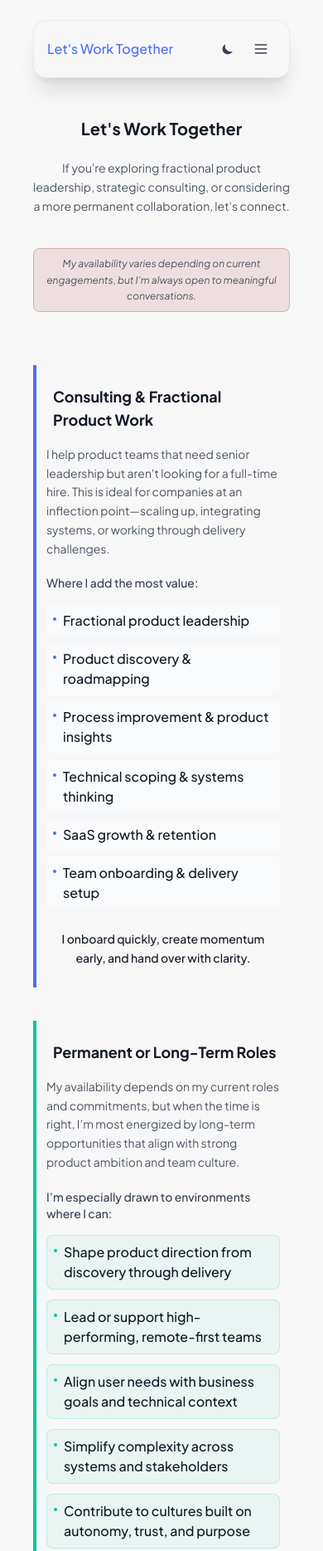
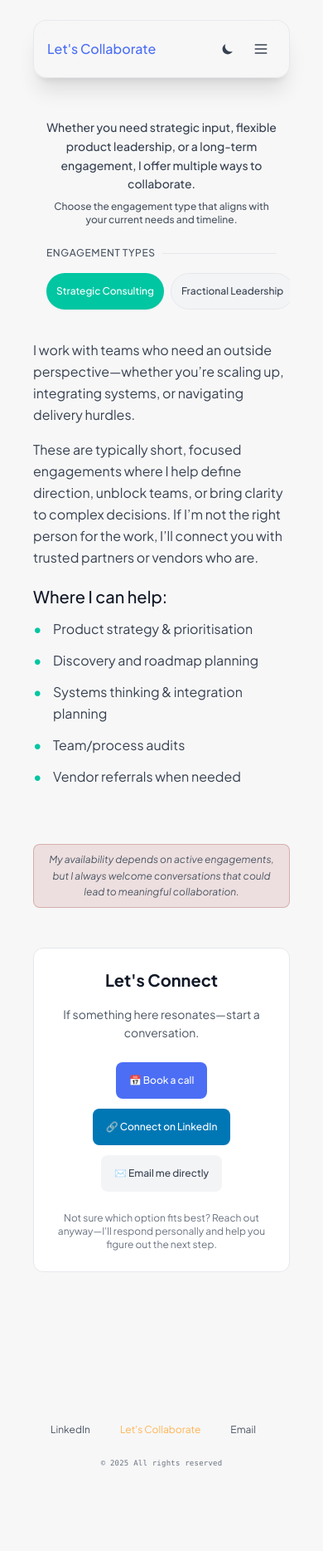
Before and after one commit to gustavdup/portfolio-website, an Astro site: page /lets-work-together in a window 390 px wide. Shown: the top 1869 px of the page at 83% size. After the commit the page ends 1811 px from the top, so only its background shows below. Built offline with nearby package versions, Linux system fonts and the light colour scheme; Astro itself is replaced by a stand-in of ours.

Commit message:
update collaberate page and add anchors to experience

```diff
--- a/src/components/ExperienceListReact.jsx
+++ b/src/components/ExperienceListReact.jsx
@@ -31,46 +31,90 @@ export default function ExperienceList({
         setSelectedRole(newRole);
         setIsTransitioning(false);
       }, 150);
+
+      // Update URL with anchor
+      const anchor = roleDescriptions[newRole].anchor;
+      if (anchor) {
+        window.history.pushState(null, null, `#${anchor}`);
+      }
     }
   };
 
   const roleDescriptions = {
     ProductStrategist: {
       title: "Product Strategist",
+      anchor: "product-strategist",
       description: "Defines product vision, market alignment, and growth priorities—balancing user needs, business value, and feasibility to create long-term impact.",
       skills: []
     },
     ExecutionLead: {
       title: "Execution Lead",
+      anchor: "execution-lead",
       description: "Turns plans into shipped outcomes—leading delivery across complex environments while balancing speed, quality, and strategic trade-offs to stay aligned with product goals.",
       skills: []
     },
     DigitalEnabler: {
       title: "Digital Enabler",
+      anchor: "digital-enabler",
       description: "Builds and refines internal platforms, tools, and automation—improving operational visibility, team efficiency, and cross-system data flows.",
       skills: []
     },
     FractionalPm: {
       title: "Fractional PM",
+      anchor: "fractional-pm",
       description: "Rapidly adapts to client needs—jumping into high-context environments to scope, align, and deliver as a flexible and experienced product partner.",
       skills: []
     },
     CollaborativeLeader: {
       title: "Collaborative Leader",
+      anchor: "collaborative-leader",
       description: "Shapes open, outcome-focused team culture—championing transparency, psychological safety, and shared ownership to unlock high performance.",
       skills: []
     },
     CommercialStrategist: {
       title: "Commercial Strategist",
+      anchor: "commercial-strategist",
       description: "Connects product thinking with business outcomes—building scalable models, pricing, market narratives, and systems that drive adoption and growth.",
       skills: []
     },
     StrategicTechnologist: {
       title: "Strategic Technologist",
+      anchor: "strategic-technologist",
       description: "Bridges product, architecture, and platform evolution—collaborating with engineers and domain experts to make informed, sustainable technology decisions.",
       skills: []
     }
   };
+
+  // Handle initial page load and anchor navigation
+  useEffect(() => {
+    const hash = window.location.hash.substring(1);
+    if (hash) {
+      const roleKey = Object.keys(roleDescriptions).find(
+        key => roleDescriptions[key].anchor === hash
+      );
+      if (roleKey) {
+        setSelectedRole(roleKey);
+      }
+    }
+
+    // Handle browser back/forward navigation
+    const handlePopState = () => {
+      const hash = window.location.hash.substring(1);
+      if (hash) {
+        const roleKey = Object.keys(roleDescriptions).find(
+          key => roleDescriptions[key].anchor === hash
+        );
+        if (roleKey) {
+          setSelectedRole(roleKey);
+        }
+      } else {
+        setSelectedRole("ProductStrategist");
+      }
+    };
+
+    window.addEventListener('popstate', handlePopState);
+    return () => window.removeEventListener('popstate', handlePopState);
+  }, []);
 
   const currentRole = roleDescriptions[selectedRole];
 
@@ -129,7 +173,7 @@ export default function ExperienceList({
         </div>
 
         {/* Role Description Section - Clean header design */}
-        <div className={`mb-10 transition-all duration-300 ${isTransitioning ? 'opacity-50' : 'opacity-100'}`}>
+        <div id={currentRole.anchor} className={`mb-10 transition-all duration-300 ${isTransitioning ? 'opacity-50' : 'opacity-100'}`}>
           <div className="border-l-4 border-secondary pl-6 pr-4 py-6">
             <div className="flex items-center gap-3 mb-3">
               <h3 className="text-xl font-semibold text-text-light dark:text-text-dark">{currentRole.title}</h3>
--- a/src/components/Navbar.astro
+++ b/src/components/Navbar.astro
@@ -26,7 +26,7 @@ const getCurrentPageName = (path: string) => {
   if (path.startsWith('/projects')) return 'Portfolio';
   if (path.startsWith('/experience')) return 'Experience';
   if (path.startsWith('/articles')) return 'Articles';
-  if (path.startsWith('/lets-work-together')) return 'Let\'s Work Together';
+  if (path.startsWith('/lets-work-together')) return 'Let\'s Collaborate';
   return 'Navigation';
 };
 ---
@@ -124,7 +124,7 @@ const getCurrentPageName = (path: string) => {
               <svg class="h-5 w-5" fill="none" stroke="currentColor" viewBox="0 0 24 24">
                 <path stroke-linecap="round" stroke-linejoin="round" stroke-width="2" d="M17 20h5v-2a3 3 0 00-5.356-1.857M17 20H7m10 0v-2c0-.656-.126-1.283-.356-1.857M7 20H2v-2a3 3 0 015.356-1.857M7 20v-2c0-.656.126-1.283.356-1.857m0 0a5.002 5.002 0 019.288 0M15 7a3 3 0 11-6 0 3 3 0 016 0zm6 3a2 2 0 11-4 0 2 2 0 014 0zM7 10a2 2 0 11-4 0 2 2 0 014 0z" />
               </svg>
-              <span>Let's Work Together</span>
+              <span>Let's Collaborate</span>
             </div>
           </a>
         </div>
@@ -153,7 +153,7 @@ const getCurrentPageName = (path: string) => {
           <span class={`absolute -bottom-0.5 left-0 h-[1.5px] bg-primary transition-all duration-300 ${isActive('/articles') ? 'w-full' : 'w-0 group-hover:w-full'}`}></span>
         </a>
       )}
-      <a class={`relative group font-medium transition-colors duration-200 px-2 ${isActive('/lets-work-together') ? 'text-primary' : 'text-gray-600 dark:text-gray-400 hover:text-primary'}`} href="/lets-work-together">Let's Work Together
+      <a class={`relative group font-medium transition-colors duration-200 px-2 ${isActive('/lets-work-together') ? 'text-primary' : 'text-gray-600 dark:text-gray-400 hover:text-primary'}`} href="/lets-work-together">Let's Collaborate
         <span class={`absolute -bottom-0.5 left-0 h-[1.5px] bg-primary transition-all duration-300 ${isActive('/lets-work-together') ? 'w-full' : 'w-0 group-hover:w-full'}`}></span>
       </a>
     </div>
--- a/src/content.config.ts
+++ b/src/content.config.ts
@@ -204,6 +204,29 @@ const experienceStrategicTechnologist = defineCollection({
   }),
 });
 
+const workWithMe = defineCollection({
+  type: 'content',
+  schema: z.object({
+    title: z.string(),
+    type: z.string().optional(), // "contact" for contact section, undefined for tabs
+    slug: z.string().optional(),
+    order: z.number().optional(),
+    cta: z.string().optional(),
+    ctaLink: z.string().optional(),
+    // For contact.md specifically
+    email: z.string().optional(),
+    linkedin: z.string().optional(),
+    calendar_link: z.string().optional(),
+    header_text: z.string().optional(),
+    footer_text: z.string().optional(),
+    buttons: z.object({
+      book_call: z.string(),
+      linkedin: z.string(),
+      email: z.string(),
+    }).optional(),
+  }),
+});
+
 // Export collections for Astro to pick up
 export const collections = {
 
@@ -222,4 +245,5 @@ export const collections = {
   education,
   currentRoles,
   pages,
+  workWithMe,
 };
--- /dev/null
+++ b/src/content/workWithMe/consulting.md
@@ -0,0 +1,17 @@
+---
+title: "Strategic Consulting"
+slug: "consulting"
+order: 1
+---
+
+I work with teams who need an outside perspective—whether you're scaling up, integrating systems, or navigating delivery hurdles.
+
+These are typically short, focused engagements where I help define direction, unblock teams, or bring clarity to complex decisions. If I'm not the right person for the work, I'll connect you with trusted partners or vendors who are.
+
+### Where I can help:
+
+- Product strategy & prioritisation
+- Discovery and roadmap planning
+- Systems thinking & integration planning
+- Team/process audits
+- Vendor referrals when needed
--- /dev/null
+++ b/src/content/workWithMe/contact.md
@@ -0,0 +1,13 @@
+---
+title: "Let's Connect"
+type: "contact"
+email: "gustavdup90@gmail.com"
+linkedin: "https://linkedin.com/in/gustavdup"
+calendar_link: "https://app.reclaim.ai/m/gustav-du-plessis/introduction-call"
+header_text: "If something here resonates—start a conversation."
+footer_text: "Not sure which option fits best? Reach out anyway—I'll respond personally and help you figure out the next step."
+buttons:
+  book_call: "📅 Book a call"
+  linkedin: "🔗 Connect on LinkedIn"
+  email: "✉️ Email me directly"
+---
--- /dev/null
+++ b/src/content/workWithMe/fractional.md
@@ -0,0 +1,20 @@
+---
+title: "Fractional Leadership"
+slug: "fractional"
+order: 2
+---
+
+I help product teams that need senior leadership at a critical point of growth or change. This work is typically short to mid-term—spanning a few weeks to a few months—and often grows out of consulting engagements.
+
+### Where I add the most value:
+
+- Fractional product leadership
+- Product discovery & roadmapping
+- Technical scoping & systems thinking
+- SaaS growth & retention
+- Team onboarding & delivery setup
+- Process improvement & product insights
+
+<div align="center"><br>
+ <strong>I onboard quickly, create momentum early, and hand over with clarity.</strong>
+</div>
--- a/src/pages/lets-work-together.astro
+++ b/src/pages/lets-work-together.astro
@@ -1,164 +1,241 @@
 ---
 import Layout from '../layouts/Layout.astro';
-import { getEntry } from 'astro:content';
+import { getCollection } from 'astro:content';
 
-const pageData = await getEntry('pages', 'lets-work-together');
-const { hero, consulting, fulltime, contact } = pageData.data;
+// Get all work with me content
+const workWithMeEntries = await getCollection('workWithMe');
+
+// Filter tabs (exclude contact section) and sort by order
+const tabs = workWithMeEntries
+  .filter(entry => entry.data.type !== 'contact')
+  .sort((a, b) => (a.data.order || 0) - (b.data.order || 0));
+
+// Get contact section
+const contactEntry = workWithMeEntries.find(entry => entry.data.type === 'contact');
+const { Content: ContactContent } = await contactEntry?.render() || { Content: null };
 ---
 
-<Layout title={`${pageData.data.title} | Gustav du Plessis`} description={pageData.data.description}>
-  <main class="min-h-screen pt-4 sm:pt-6 px-4 pb-20">
+<Layout title="Let's Work Together | Gustav du Plessis" description="Available for product leadership, strategic consulting, and meaningful collaborations">
+  <main class="min-h-screen px-4 pb-20">
     <div class="max-w-4xl mx-auto">
 
-      <!-- Hero Section -->
-      <section class="text-center mb-12">
-        <h1 class="text-xl sm:text-2xl lg:text-3xl font-bold text-text-light dark:text-text-dark mb-6 leading-tight">
-          {hero.title}
-        </h1>
-
-        <div class="max-w-2xl mx-auto mb-6">
-          <p class="text-sm sm:text-base text-gray-600 dark:text-gray-300 leading-relaxed mb-6">
-            {hero.subtitle}
+      <section class="mt-4">
+        <!-- Description Section -->
+        <div class="mb-6 sm:mb-8 text-center px-4">
+          <p class="text-sm sm:text-base font-medium text-gray-700 dark:text-gray-300 leading-relaxed max-w-2xl mx-auto mb-2">
+            Whether you need strategic input, flexible product leadership, or a long-term engagement, I offer multiple ways to collaborate.
+          </p>
+          <p class="text-xs sm:text-sm font-medium text-gray-600 dark:text-gray-400 max-w-2xl mx-auto">
+            Choose the engagement type that aligns with your current needs and timeline.
           </p>
         </div>
 
-        <div class="max-w-2xl mx-auto py-4">
-          <div class="px-3 py-2 bg-red-800/10 dark:bg-red-800/15 border border-red-800/25 rounded-lg">
-            <p class="text-xs sm:text-sm text-gray-600 dark:text-gray-300 leading-relaxed italic">
-              {hero.description}
-            </p>
+        <!-- Tabs Section -->
+        <!-- Section Header with tabs integrated -->
+        <div class="mb-4 sm:mb-6">
+          <div class="flex items-center gap-2 sm:gap-4 mb-4 sm:mb-6 px-4">
+            <h2 class="text-xs sm:text-sm font-medium tracking-wider uppercase text-gray-600 dark:text-gray-400">Engagement Types</h2>
+            <div class="flex-1 h-[1px] bg-gray-200 dark:bg-gray-800"></div>
           </div>
-        </div>
-      </section>
 
-      <!-- Services Section -->
-      <section class="mb-12">
-        <!-- Consulting & Fractional Product Work -->
-        <div class="mb-10">
-          <div class="border-l-4 border-primary pl-3 pr-3 py-6 mb-4 rounded-r-xl">
-            <h2 class="text-lg sm:text-xl font-bold text-text-light dark:text-text-dark mb-4 flex items-center gap-2">
-              <span class="text-primary text-base">{consulting.emoji}</span>
-              {consulting.title}
-            </h2>
-            <p class="text-sm sm:text-base text-gray-600 dark:text-gray-300 leading-relaxed mb-5">
-              {consulting.description}
-            </p>
-
-            <p class="text-sm sm:text-base font-medium text-gray-700 dark:text-gray-200 mb-4">{consulting.subtitle}</p>
-
-            <div class="grid sm:grid-cols-2 gap-2">
-              <div class="space-y-1.5">
-                {consulting.services.slice(0, 3).map((service) => (
-                  <div class="flex items-start gap-2 p-2 rounded-lg bg-gray-50 dark:bg-gray-800/50">
-                    <div class="w-1 h-1 rounded-full bg-primary mt-2 flex-shrink-0"></div>
-                    <div>
-                      <h3 class="text-base font-medium text-text-light dark:text-text-dark">{service}</h3>
-                    </div>
-                  </div>
+          <!-- Mobile: Scrollable pills -->
+          <div class="flex overflow-x-auto gap-2 pb-2 px-4 sm:hidden scrollbar-hide">
+            {tabs.map((tab, index) => (
+              <button
+                class={`px-3 py-2 rounded-full text-xs font-medium transition-colors whitespace-nowrap flex-shrink-0 ${
+                  index === 0
+                    ? 'bg-secondary text-white shadow-sm'
+                    : 'bg-gray-100 dark:bg-gray-800 text-gray-700 dark:text-gray-300 hover:bg-secondary hover:text-white border border-gray-200 dark:border-gray-700'
+                }`}
+                type="button"
+                role="tab"
+                aria-selected={index === 0 ? 'true' : 'false'}
+                aria-controls={`panel-${tab.data.slug || tab.slug}`}
+                id={`tab-${tab.data.slug || tab.slug}`}
+                onclick="switchTab(event, this)"
+                data-anchor={tab.data.slug || tab.slug}
+              >
+                {tab.data.title}
+              </button>
             ))}
           </div>
-              <div class="space-y-1.5">
-                {consulting.services.slice(3).map((service) => (
-                  <div class="flex items-start gap-2 p-2 rounded-lg bg-gray-50 dark:bg-gray-800/50">
-                    <div class="w-1 h-1 rounded-full bg-primary mt-2 flex-shrink-0"></div>
-                    <div>
-                      <h3 class="text-base font-medium text-text-light dark:text-text-dark">{service}</h3>
-                    </div>
-                  </div>
+
+          <!-- Desktop: Flex wrap -->
+          <div class="hidden sm:flex flex-wrap gap-2 px-4">
+            {tabs.map((tab, index) => (
+              <button
+                class={`px-3 py-1 rounded-full text-sm font-medium transition-colors ${
+                  index === 0
+                    ? 'bg-secondary text-white shadow-sm'
+                    : 'bg-gray-100 dark:bg-gray-800 text-gray-700 dark:text-gray-300 hover:bg-secondary hover:text-white border border-gray-200 dark:border-gray-700'
+                }`}
+                type="button"
+                role="tab"
+                aria-selected={index === 0 ? 'true' : 'false'}
+                aria-controls={`panel-${tab.data.slug || tab.slug}`}
+                id={`tab-${tab.data.slug || tab.slug}`}
+                onclick="switchTab(event, this)"
+                data-anchor={tab.data.slug || tab.slug}
+              >
+                {tab.data.title}
+              </button>
             ))}
           </div>
         </div>
 
-            <p class="text-sm sm:text-base font-medium text-text-light dark:text-text-dark mt-6 text-center leading-relaxed">
-              {consulting.closing}
-            </p>
+        <!-- Tab Panels -->
+        <div class="space-y-8 mb-6">
+          {tabs.map(async (tab, index) => {
+            const { Content } = await tab.render();
+            return (
+              <div
+                class={`tab-panel ${index === 0 ? 'block' : 'hidden'}`}
+                id={`panel-${tab.data.slug || tab.slug}`}
+                role="tabpanel"
+                aria-labelledby={`tab-${tab.data.slug || tab.slug}`}
+                data-anchor={tab.data.slug || tab.slug}
+              >
+                <div class="py-3">
+                  <div class="prose prose-gray dark:prose-invert max-w-none">
+                    <Content />
                   </div>
                 </div>
-
-        <!-- Permanent or Long-Term Roles -->
-        <div class="mb-10">
-          <div class="border-l-4 border-secondary pl-3 pr-3 py-6 mb-4 rounded-r-xl">
-            <h2 class="text-lg sm:text-xl font-bold text-text-light dark:text-text-dark mb-4 flex items-center gap-2">
-              <span class="text-secondary text-base">{fulltime.emoji}</span>
-              {fulltime.title}
-            </h2>
-            <p class="text-sm sm:text-base text-gray-600 dark:text-gray-300 leading-relaxed mb-5">
-              {fulltime.description}
-            </p>
-
-            <p class="text-sm sm:text-base font-medium text-gray-700 dark:text-gray-200 mb-4">{fulltime.subtitle}</p>
-
-            <div class="space-y-3">
-              {fulltime.requirements.map((requirement) => (
-                <div class="flex items-start gap-2 p-2 rounded-lg bg-secondary/5 dark:bg-secondary/10 border border-secondary/20">
-                  <div class="w-1 h-1 rounded-full bg-secondary mt-2 flex-shrink-0"></div>
-                  <div>
-                    <h3 class="text-base font-medium text-text-light dark:text-text-dark">{requirement}</h3>
               </div>
-                </div>
-              ))}
+            );
+          })}
         </div>
 
-            <p class="text-sm sm:text-base font-medium text-text-light dark:text-text-dark mt-6 text-center leading-relaxed">
-              {fulltime.closing}
+        <!-- Availability Note -->
+        <section class="mb-8">
+          <div class="max-w-2xl mx-auto py-4">
+            <div class="px-3 py-2 bg-red-800/10 dark:bg-red-800/15 border border-red-800/25 rounded-lg">
+              <p class="text-xs sm:text-sm text-gray-600 dark:text-gray-300 leading-relaxed italic text-center">
+                My availability depends on active engagements, but I always welcome conversations that could lead to meaningful collaboration.
               </p>
             </div>
           </div>
         </section>
 
         <!-- Contact Section -->
-      <section class="text-center">
+        <section id="contact" class="text-center">
         <div class="p-6 rounded-xl bg-white dark:bg-gray-900/40 border border-gray-200 dark:border-gray-800 transition-all duration-200 hover:shadow-md hover:border-gray-300 dark:hover:border-gray-700">
-          <h2 class="text-xl sm:text-2xl font-bold text-text-light dark:text-text-dark mb-2 flex items-center justify-center gap-2">
-            <span class="text-primary text-base">{contact.emoji}</span>
-            {contact.title}
+          <h2 class="text-xl sm:text-2xl font-bold text-text-light dark:text-text-dark mb-4">
+            {contactEntry?.data.title}
           </h2>
-          <p class="text-sm sm:text-base text-gray-600 dark:text-gray-300 leading-relaxed mb-4 max-w-2xl mx-auto">
-            {contact.description}
+
+          <div class="mb-6">
+            <p class="text-sm sm:text-base text-gray-600 dark:text-gray-300 leading-relaxed max-w-2xl mx-auto">
+              {contactEntry?.data.header_text}
             </p>
+          </div>
 
-          <div class="flex flex-col sm:flex-row gap-3 justify-center items-center mb-4">
+          <div class="flex flex-col sm:flex-row gap-3 justify-center items-center mb-6">
             <a
-              href={contact.calendar_link}
+              href={contactEntry?.data.calendar_link}
               target="_blank"
               rel="noopener noreferrer"
               class="inline-flex items-center gap-2 px-4 py-2 bg-primary text-white rounded-lg text-xs font-medium transition-all duration-200 hover:bg-primary/90 hover:shadow-lg hover:-translate-y-0.5"
             >
-              <svg class="w-3 h-3" fill="none" stroke="currentColor" viewBox="0 0 24 24">
-                <path stroke-linecap="round" stroke-linejoin="round" stroke-width="2" d="M8 7V3m8 4V3m-9 8h10M5 21h14a2 2 0 002-2V7a2 2 0 00-2-2H5a2 2 0 00-2 2v14a2 2 0 002 2z" />
-              </svg>
-              {contact.buttons.book_call}
+              {contactEntry?.data.buttons?.book_call}
             </a>
 
             <a
-              href={contact.linkedin}
+              href={contactEntry?.data.linkedin}
               target="_blank"
               rel="noopener noreferrer"
               class="inline-flex items-center gap-2 px-4 py-2 bg-[#0077B5] text-white rounded-lg text-xs font-medium transition-all duration-200 hover:bg-[#005885] hover:shadow-lg hover:-translate-y-0.5"
             >
-              <svg class="w-3 h-3" fill="currentColor" viewBox="0 0 24 24">
-                <path d="M20.447 20.452h-3.554v-5.569c0-1.328-.027-3.037-1.852-3.037-1.853 0-2.136 1.445-2.136 2.939v5.667H9.351V9h3.414v1.561h.046c.477-.9 1.637-1.85 3.37-1.85 3.601 0 4.267 2.37 4.267 5.455v6.286zM5.337 7.433c-1.144 0-2.063-.926-2.063-2.065 0-1.138.92-2.063 2.063-2.063 1.14 0 2.064.925 2.064 2.063 0 1.139-.925 2.065-2.064 2.065zm1.782 13.019H3.555V9h3.564v11.452zM22.225 0H1.771C.792 0 0 .774 0 1.729v20.542C0 23.227.792 24 1.771 24h20.451C23.2 24 24 23.227 24 22.271V1.729C24 .774 23.2 0 22.222 0h.003z"/>
-              </svg>
-              {contact.buttons.linkedin}
+              {contactEntry?.data.buttons?.linkedin}
             </a>
 
             <a
-              href={`mailto:${contact.email}`}
+              href={`mailto:${contactEntry?.data.email}`}
               class="inline-flex items-center gap-2 px-4 py-2 bg-gray-100 dark:bg-gray-800 text-gray-700 dark:text-gray-300 rounded-lg text-xs font-medium transition-all duration-200 hover:bg-gray-200 dark:hover:bg-gray-700 hover:shadow-lg hover:-translate-y-0.5"
             >
-              <svg class="w-3 h-3" fill="none" stroke="currentColor" viewBox="0 0 24 24">
-                <path stroke-linecap="round" stroke-linejoin="round" stroke-width="2" d="M3 8l7.89 4.26a2 2 0 002.22 0L21 8M5 19h14a2 2 0 002-2V7a2 2 0 00-2-2H5a2 2 0 00-2 2v10a2 2 0 002 2z" />
-              </svg>
-              {contact.buttons.email}
+              {contactEntry?.data.buttons?.email}
             </a>
           </div>
 
+          <div>
             <p class="text-xs text-gray-500 dark:text-gray-400 max-w-lg mx-auto">
-            {contact.disclaimer}
+              {contactEntry?.data.footer_text}
             </p>
+          </div>
         </div>
         </section>
 
     </div>
   </main>
+
+  <!-- Tab Switching Script -->
+  <script is:inline>
+    function switchTab(event, button) {
+      const anchor = button.getAttribute('data-anchor');
+
+      // Remove active state from all tabs
+      const allTabs = document.querySelectorAll('[role="tab"]');
+      const allPanels = document.querySelectorAll('[role="tabpanel"]');
+
+      allTabs.forEach(tab => {
+        tab.setAttribute('aria-selected', 'false');
+        tab.className = tab.className.replace(
+          'bg-secondary text-white shadow-sm',
+          'bg-gray-100 dark:bg-gray-800 text-gray-700 dark:text-gray-300 hover:bg-secondary hover:text-white border border-gray-200 dark:border-gray-700'
+        );
+      });
+
+      allPanels.forEach(panel => {
+        panel.classList.add('hidden');
+        panel.classList.remove('block');
+      });
+
+      // Activate clicked tab
+      button.setAttribute('aria-selected', 'true');
+      button.className = button.className.replace(
+        'bg-gray-100 dark:bg-gray-800 text-gray-700 dark:text-gray-300 hover:bg-secondary hover:text-white border border-gray-200 dark:border-gray-700',
+        'bg-secondary text-white shadow-sm'
+      );
+
+      // Show corresponding panel
+      const panel = document.getElementById(`panel-${anchor}`);
+      if (panel) {
+        panel.classList.remove('hidden');
+        panel.classList.add('block');
+      }
+
+      // Update URL without scrolling
+      if (history.pushState) {
+        history.pushState(null, null, `#${anchor}`);
+      }
+    }
+
+    function switchToTabByAnchor(anchor) {
+      const targetButton = document.querySelector(`[data-anchor="${anchor}"]`);
+      if (targetButton) {
+        switchTab(null, targetButton);
+      }
+    }
+
+    // Handle initial page load with anchor
+    document.addEventListener('DOMContentLoaded', function() {
+      const hash = window.location.hash.substring(1);
+      if (hash && ['consulting', 'fractional', 'permanent'].includes(hash)) {
+        switchToTabByAnchor(hash);
+      }
+    });
+
+    // Handle browser back/forward navigation
+    window.addEventListener('popstate', function(event) {
+      const hash = window.location.hash.substring(1);
+      if (hash && ['consulting', 'fractional', 'permanent'].includes(hash)) {
+        switchToTabByAnchor(hash);
+      } else {
+        // Default to first tab if no valid hash
+        const firstTab = document.querySelector('[role="tab"]');
+        if (firstTab) {
+          switchTab(null, firstTab);
+        }
+      }
+    });
+  </script>
 </Layout>
--- a/src/styles/global.css
+++ b/src/styles/global.css
@@ -278,3 +278,34 @@ body {
     color: var(--accent) !important;
   }
 }
+
+/* Styled card lists for work-with-me content */
+@layer components {
+  .prose ul {
+    @apply space-y-3 list-none pl-0;
+  }
+
+  .prose ul li {
+    @apply text-gray-700 dark:text-gray-300 text-base leading-relaxed mb-0;
+    list-style: none;
+    position: relative;
+    padding-left: 1.5rem;
+  }
+
+  .prose ul li::before {
+    content: "•";
+    color: var(--secondary);
+    font-weight: bold;
+    position: absolute;
+    left: 0;
+  }
+}
+
+/* Contact section styling for header and footer text */
+#contact .prose p:first-child {
+  @apply text-sm sm:text-base text-gray-600 dark:text-gray-300 leading-relaxed max-w-2xl mx-auto mb-6;
+}
+
+#contact .prose p:last-child {
+  @apply text-xs text-gray-500 dark:text-gray-400 max-w-lg mx-auto mt-6;
+}
```
Also changed, not shown: src/content/workWithMe/permanent.md (added, +17 -0 lines), src/styles/colors.css (deleted). Lines whose indentation alone changed are shown as unchanged.
